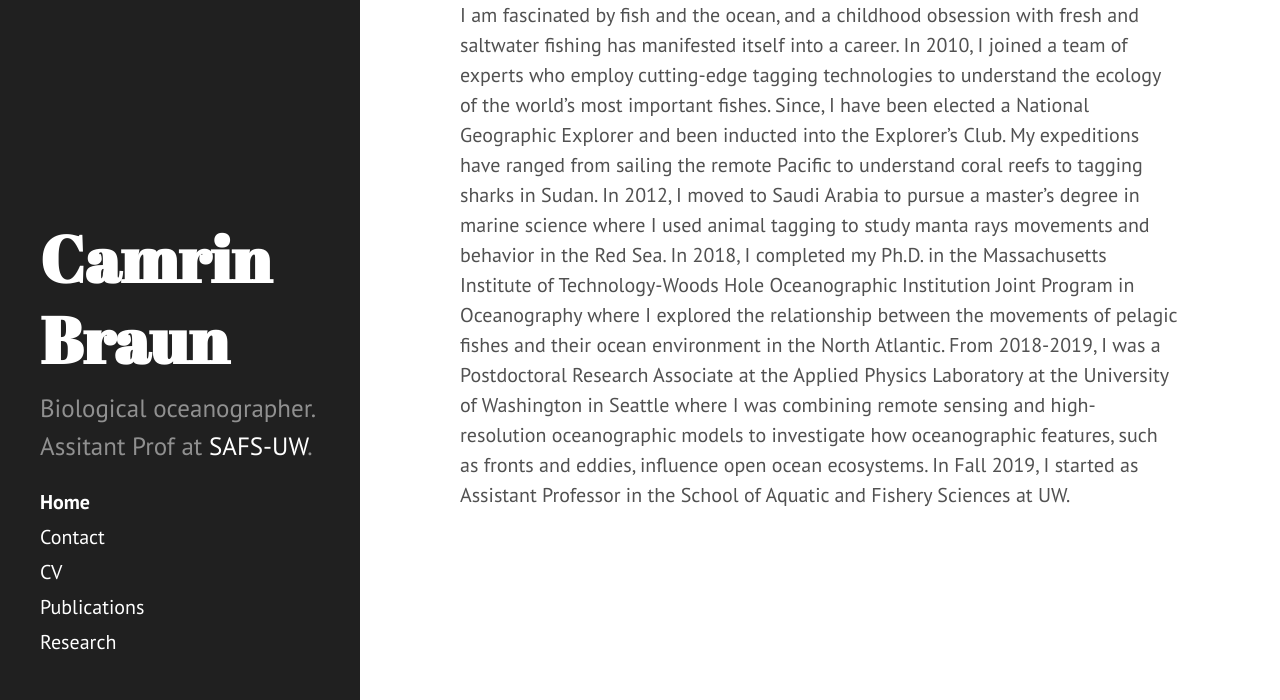
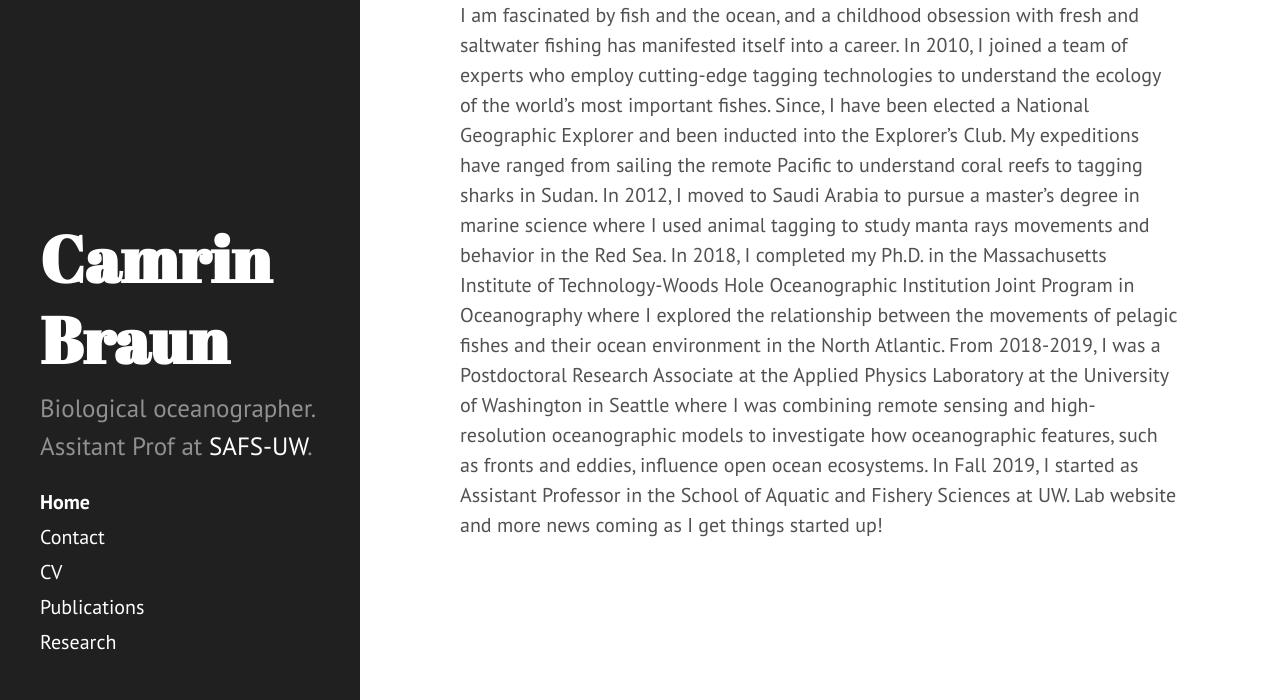
Before and after one commit to camrinbraun/camrinbraun.github.io, a Jekyll site: the page built from index.md, in a window 1280 px wide and 1237 px high. Shown: the part 537-1237 px from the top of the window. Built offline with Jekyll 4.4.1, drawn with Linux system fonts in a browser that asks for light colours; our own code applies the rules of GitHub Pages for plain Markdown files.

Commit message:
adding positive

```diff
--- a/index.md
+++ b/index.md
@@ -15,4 +15,4 @@
   Searching for whale sharks in the Azores. Photo by <a href="https://tanesinclair-taylor.com/" target="_blank">Tane Sinclair-Taylor</a>.</figcaption>
 </figure>
 
-I am fascinated by fish and the ocean, and a childhood obsession with fresh and saltwater fishing has manifested itself into a career. In 2010, I joined a team of experts who employ cutting-edge tagging technologies to understand the ecology of the world’s most important fishes. Since, I have been elected a National Geographic Explorer and been inducted into the Explorer’s Club. My expeditions have ranged from sailing the remote Pacific to understand coral reefs to tagging sharks in Sudan. In 2012, I moved to Saudi Arabia to pursue a master’s degree in marine science where I used animal tagging to study manta rays movements and behavior in the Red Sea. In 2018, I completed my Ph.D. in the Massachusetts Institute of Technology-Woods Hole Oceanographic Institution Joint Program in Oceanography where I explored the relationship between the movements of pelagic fishes and their ocean environment in the North Atlantic. From 2018-2019, I was a Postdoctoral Research Associate at the Applied Physics Laboratory at the University of Washington in Seattle where I was combining remote sensing and high-resolution oceanographic models to investigate how oceanographic features, such as fronts and eddies, influence open ocean ecosystems. In Fall 2019, I started as Assistant Professor in the School of Aquatic and Fishery Sciences at UW.
+I am fascinated by fish and the ocean, and a childhood obsession with fresh and saltwater fishing has manifested itself into a career. In 2010, I joined a team of experts who employ cutting-edge tagging technologies to understand the ecology of the world’s most important fishes. Since, I have been elected a National Geographic Explorer and been inducted into the Explorer’s Club. My expeditions have ranged from sailing the remote Pacific to understand coral reefs to tagging sharks in Sudan. In 2012, I moved to Saudi Arabia to pursue a master’s degree in marine science where I used animal tagging to study manta rays movements and behavior in the Red Sea. In 2018, I completed my Ph.D. in the Massachusetts Institute of Technology-Woods Hole Oceanographic Institution Joint Program in Oceanography where I explored the relationship between the movements of pelagic fishes and their ocean environment in the North Atlantic. From 2018-2019, I was a Postdoctoral Research Associate at the Applied Physics Laboratory at the University of Washington in Seattle where I was combining remote sensing and high-resolution oceanographic models to investigate how oceanographic features, such as fronts and eddies, influence open ocean ecosystems. In Fall 2019, I started as Assistant Professor in the School of Aquatic and Fishery Sciences at UW. Lab website and more news coming as I get things started up!
```
